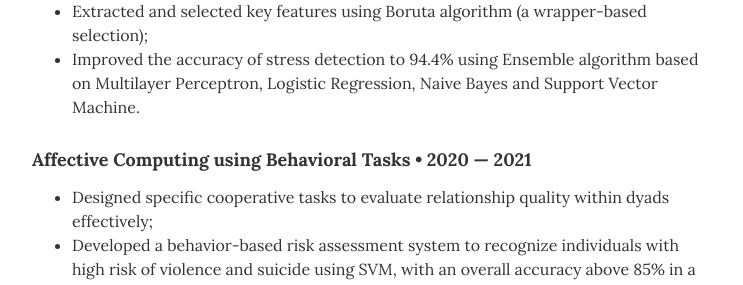
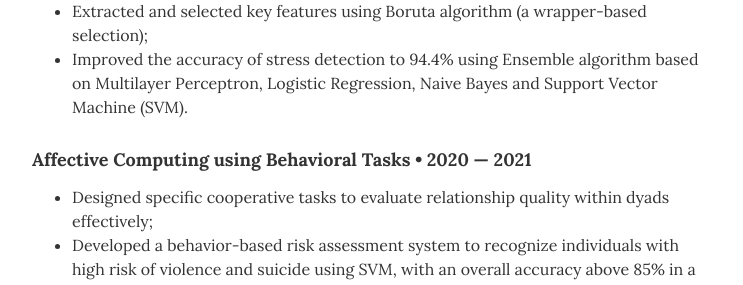
Before and after one commit to PsychYan/PsychYan.github.io, a Jekyll site: the page built from index.html, in a window 1280 px wide and 900 px high, scrolled down 1404 px. Shown: the part 211-496 px from the top of the window, without its empty margins (268-1011 px from the left). Built offline with Jekyll 4.4.1, drawn with Linux system fonts in a browser that asks for light colours.

Commit message:
Update experience.yml

```diff
--- a/_data/experience.yml
+++ b/_data/experience.yml
@@ -8,7 +8,7 @@
 # Director of Digital Stratgy
 - position: Human Stress Detection using Physiological Signal
   duration:  2021
-  summary: <ul class="resume-item-list"><li>Processed the signals including Galvanic skin response (GSR) and Photoplethysmo-graphy (PPG) using Wavelet-based denoising and Butterworth filter by MATLAB;</li><li>Extracted and selected key features using Boruta algorithm (a wrapper-based selection);</li><li>Improved the accuracy of stress detection to 94.4% using Ensemble algorithm based on Multilayer Perceptron, Logistic Regression, Naive Bayes and Support Vector Machine.</li></ul>
+  summary: <ul class="resume-item-list"><li>Processed the signals including Galvanic skin response (GSR) and Photoplethysmo-graphy (PPG) using Wavelet-based denoising and Butterworth filter by MATLAB;</li><li>Extracted and selected key features using Boruta algorithm (a wrapper-based selection);</li><li>Improved the accuracy of stress detection to 94.4% using Ensemble algorithm based on Multilayer Perceptron, Logistic Regression, Naive Bayes and Support Vector Machine (SVM).</li></ul>
 
 
 # Communications Coordinator
```
